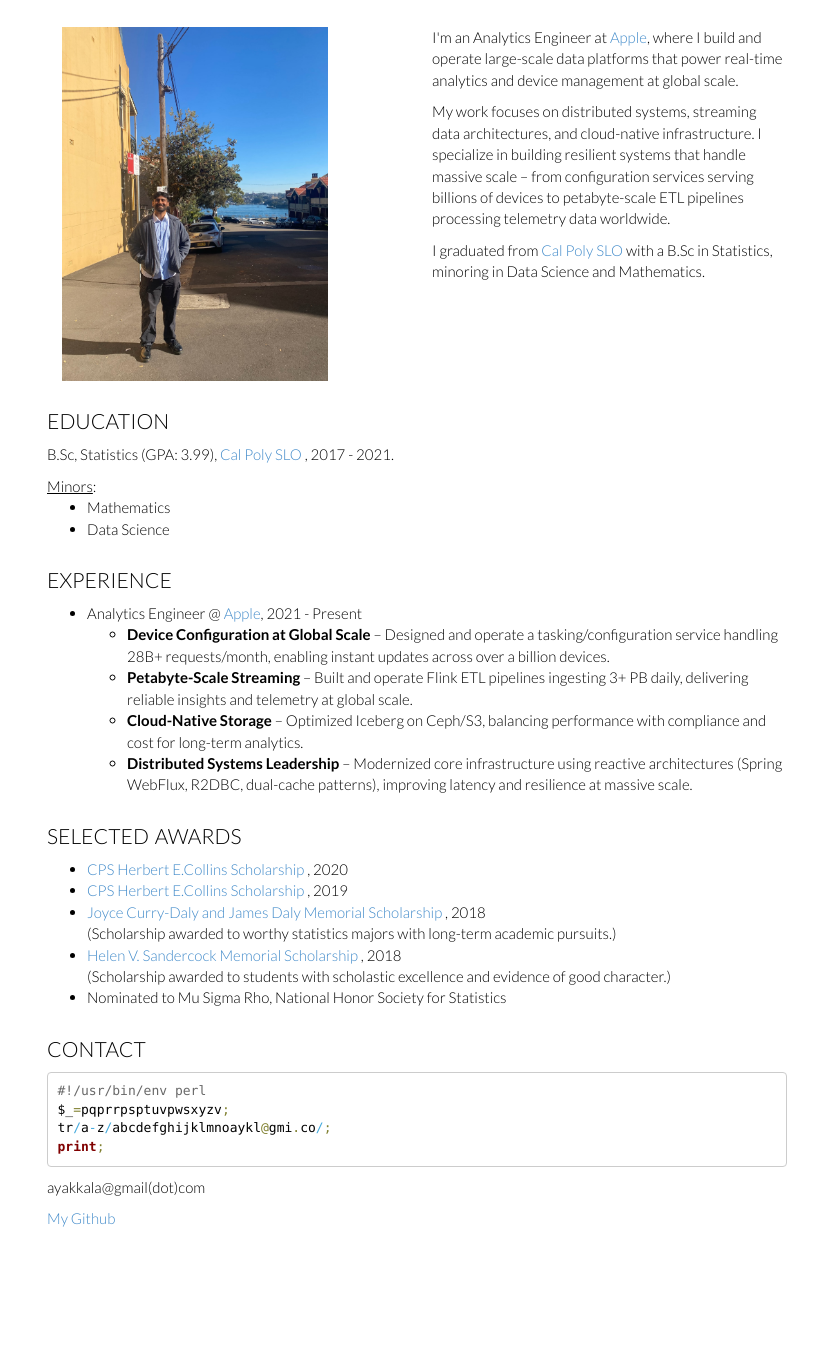
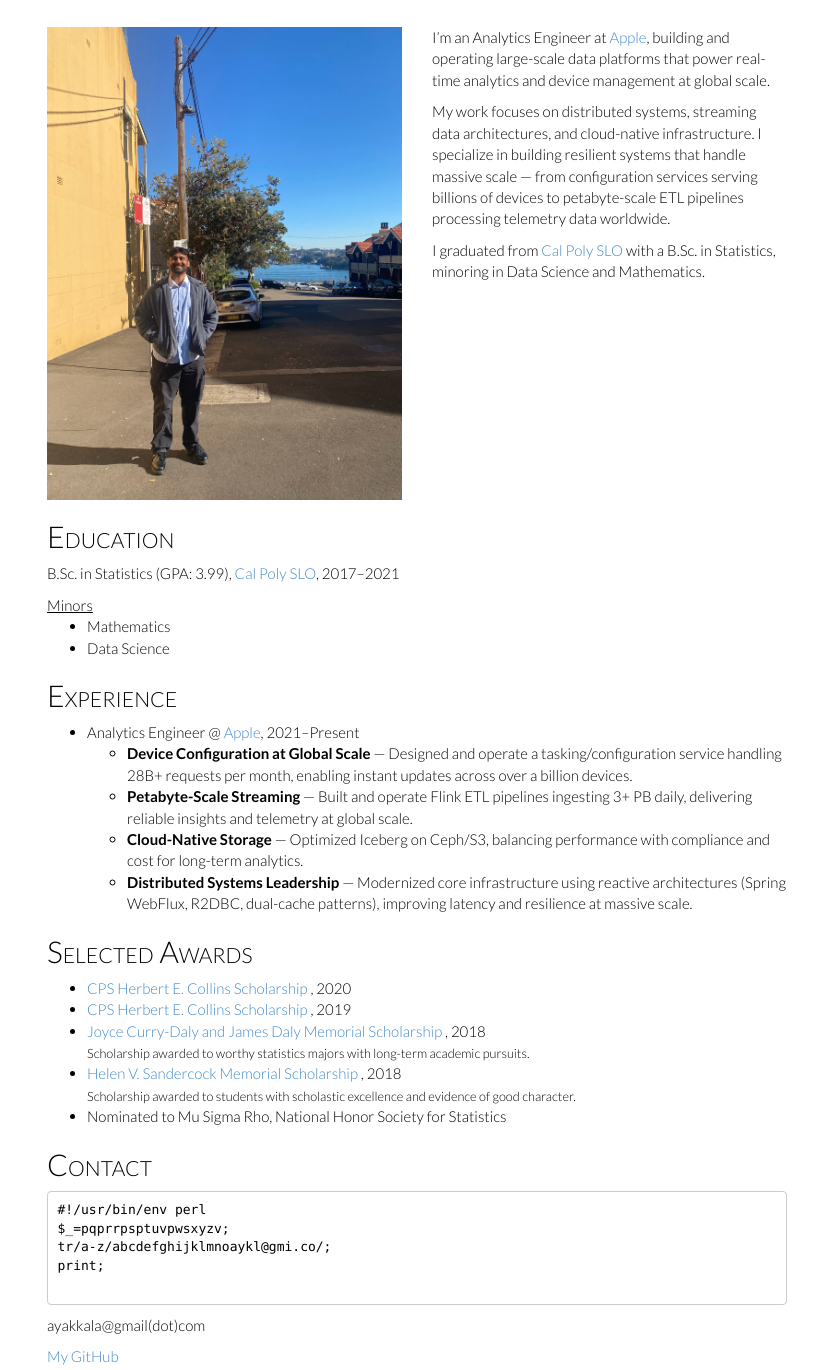
Before and after one commit to ayakkala1/ayakkala.github.io, a website: page index.html in a window 1280 px wide. Shown: the part 166-1536 px from the top of the page, without its empty margins (223-1056 px from the left). Before the commit the page ends 1436 px from the top, so only its background shows below. Drawn offline with nearby package versions, Linux system fonts and the light colour scheme.

Commit message:
cleanups

```diff
--- a/index.html
+++ b/index.html
@@ -2,53 +2,40 @@
 <html lang="en">
     <head>
         <meta charset="utf-8">
-    <meta name="description" content="Anish Yakkala Website Cal Poly">
+        <meta name="description" content="Anish Yakkala — Analytics Engineer at Apple. Distributed systems, streaming data, and large-scale data platforms.">
         <meta name="author" content="Anish Yakkala">
-    <meta name="Anish Yakkala" CONTENT="Anish Yakkala website">
-    <meta name="google-site-verification" content="+nxGUDJ4QpAZ5l9Bsjdi102tLVC21AIh5d1Nl23908vVuFHs34="/>
+        <meta name="viewport" content="width=device-width, initial-scale=1">
+        <meta name="robots" content="index,follow">
+
         <title>Anish Yakkala</title>
-    <meta name="robots" content="noindex,nofollow">
 
-    <!-- Cache Control - Prevent browsers from caching outdated content -->
+        <!-- Cache Control -->
         <meta http-equiv="Cache-Control" content="no-cache, no-store, must-revalidate">
         <meta http-equiv="Pragma" content="no-cache">
         <meta http-equiv="Expires" content="0">
+
+        <!-- Favicon -->
+        <link rel="icon" href="/favicon.ico">
+
+        <!-- Bootstrap CSS -->
+        <link href="css/bootstrap.min.css" rel="stylesheet">
+
+        <!-- Custom styles -->
+        <link href="css/non-responsive.css" rel="stylesheet">
+        <link href="css/style.css" rel="stylesheet">
+
+        <!-- jQuery (single version) -->
         <script src="https://ajax.googleapis.com/ajax/libs/jquery/3.4.0/jquery.min.js"></script>
         <script src="https://maxcdn.bootstrapcdn.com/bootstrap/3.4.0/js/bootstrap.min.js"></script>
-    <!-- Global site tag (gtag.js) - Google Analytics -->
+
+        <!-- Google Analytics -->
         <script async src="https://www.googletagmanager.com/gtag/js?id=UA-132580763-1"></script>
         <script>
             window.dataLayer = window.dataLayer || [];
             function gtag(){dataLayer.push(arguments);}
             gtag('js', new Date());
-
             gtag('config', 'UA-132580763-1');
         </script>
-    <meta content="Anish, Yakkala, Anish Yakkala, Cal Poly SLO, Cal Poly, California Polytechnic San Luis Obispo">
-    <meta charset="utf-8">
-    <meta http-equiv="X-UA-Compatible" content="IE=edge">
-
-    <!-- Note there is no responsive meta tag here -->
-
-    <link rel="shortcut icon" href="../../assets/ico/favicon.ico">
-
-    <title>Anish Yakkala</title>
-
-    <!-- Bootstrap core CSS -->
-    <link href="css/bootstrap.min.css" rel="stylesheet">
-
-    <!-- Custom styles for this template -->
-    <link href="css/non-responsive.css" rel="stylesheet">
-    <link href="css/style.css" rel="stylesheet">
-
-    <!-- Just for debugging purposes. Don't actually copy this line! -->
-    <!--[if lt IE 9]><script src="../../assets/js/ie8-responsive-file-warning.js"></script><![endif]-->
-
-    <!-- HTML5 shim and Respond.js IE8 support of HTML5 elements and media queries -->
-    <!--[if lt IE 9]>
-      <script src="https://oss.maxcdn.com/libs/html5shiv/3.7.0/html5shiv.js"></script>
-      <script src="https://oss.maxcdn.com/libs/respond.js/1.4.2/respond.min.js"></script>
-    <![endif]-->
     </head>
 
     <body>
@@ -69,91 +56,129 @@
                     <ul class="nav navbar-nav">
                         <li class="active"><a href="#">Home</a></li>
                         <li><a href="Anish_Resume.pdf">Resume</a></li>
-	    <li><a href=https://github.com/ayakkala1>Github</a></li>
+                        <li><a href="https://github.com/ayakkala1">GitHub</a></li>
                     </ul>
-        </div><!--/.nav-collapse -->
+                </div>
             </div>
         </div>
 
         <div class="container">
 
             <div class="page-header">
-
                 <h2>ANISH YAKKALA</h2>
-
             </div>
 
             <div class="col-md-6 col-sm-4 col-xs-6">
-      <img src="newer.jpg" class="col-md-10 col-sm-11 col-xs-11" title="Miyu!"/>
+                <img src="newer.jpg"
+                     class="img-responsive"
+                     alt="Photo of Anish Yakkala"
+                     title="Sydney, Australia">
             </div>
 
             <div class="col-md-6 col-sm-8 col-xs-6">
+                <p>
+                I’m an Analytics Engineer at <a href="https://www.apple.com">Apple</a>,
+                building and operating large-scale data platforms that power real-time analytics
+                and device management at global scale.
+                </p>
 
-    <p>I'm an Analytics Engineer at <a href="https://www.apple.com">Apple</a>, where I build and operate large-scale data platforms that power real-time analytics and device management at global scale.</p>
+                <p>
+                My work focuses on distributed systems, streaming data architectures, and cloud-native
+                infrastructure. I specialize in building resilient systems that handle massive scale —
+                from configuration services serving billions of devices to petabyte-scale ETL pipelines
+                processing telemetry data worldwide.
+                </p>
 
-    <p>My work focuses on distributed systems, streaming data architectures, and cloud-native infrastructure. I specialize in building resilient systems that handle massive scale – from configuration services serving billions of devices to petabyte-scale ETL pipelines processing telemetry data worldwide.</p>
+                <p>
+                I graduated from <a href="https://statistics.calpoly.edu/">Cal Poly SLO</a>
+                with a B.Sc. in Statistics, minoring in Data Science and Mathematics.
+                </p>
 
-    <p>I graduated from <a href="https://statistics.calpoly.edu/">Cal Poly SLO</a> with a B.Sc in Statistics, minoring in Data Science and Mathematics.</p>
-
-      <br/><br/><br/>
-
+                <br><br><br>
             </div>
 
             <div class="col-md-12">
-      <h2>education</h2>
-
-      <p>B.Sc, Statistics (GPA: 3.99), <a href=https://www.calpoly.edu/> Cal Poly SLO </a>, 2017 - 2021.</p>
-        <u>Minors</u>:
+                <h2>Education</h2>
+                <p>B.Sc. in Statistics (GPA: 3.99), <a href="https://www.calpoly.edu/">Cal Poly SLO</a>, 2017–2021</p>
+                <u>Minors</u>
                 <ul>
                     <li>Mathematics</li>
                     <li>Data Science</li>
                 </ul>
 
-      <h2>experience</h2>
+                <h2>Experience</h2>
                 <ul>
-	<li>Analytics Engineer @ <a href = "https://www.apple.com">Apple</a>, 2021 - Present
+                    <li>
+                        Analytics Engineer @ <a href="https://www.apple.com">Apple</a>, 2021–Present
                         <ul>
-	    <li><strong>Device Configuration at Global Scale</strong> – Designed and operate a tasking/configuration service handling 28B+ requests/month, enabling instant updates across over a billion devices.</li>
-	    <li><strong>Petabyte-Scale Streaming</strong> – Built and operate Flink ETL pipelines ingesting 3+ PB daily, delivering reliable insights and telemetry at global scale.</li>
-	    <li><strong>Cloud-Native Storage</strong> – Optimized Iceberg on Ceph/S3, balancing performance with compliance and cost for long-term analytics.</li>
-	    <li><strong>Distributed Systems Leadership</strong> – Modernized core infrastructure using reactive architectures (Spring WebFlux, R2DBC, dual-cache patterns), improving latency and resilience at massive scale.</li>
+                            <li>
+                                <strong>Device Configuration at Global Scale</strong> — Designed and operate a
+                                tasking/configuration service handling 28B+ requests per month, enabling instant
+                                updates across over a billion devices.
+                            </li>
+                            <li>
+                                <strong>Petabyte-Scale Streaming</strong> — Built and operate Flink ETL pipelines
+                                ingesting 3+ PB daily, delivering reliable insights and telemetry at global scale.
+                            </li>
+                            <li>
+                                <strong>Cloud-Native Storage</strong> — Optimized Iceberg on Ceph/S3, balancing
+                                performance with compliance and cost for long-term analytics.
+                            </li>
+                            <li>
+                                <strong>Distributed Systems Leadership</strong> — Modernized core infrastructure
+                                using reactive architectures (Spring WebFlux, R2DBC, dual-cache patterns),
+                                improving latency and resilience at massive scale.
+                            </li>
                         </ul>
                     </li>
                 </ul>
 
-      <h2>selected awards</h2>
-
+                <h2>Selected Awards</h2>
                 <ul>
-	      <li><a href= "http://www.caed.calpoly.edu/content/opportunities/caed-scholarship">CPS Herbert E.Collins Scholarship </a>, 2020</li>
-      <li><a href= "http://www.caed.calpoly.edu/content/opportunities/caed-scholarship">CPS Herbert E.Collins Scholarship </a>, 2019</li>
-      <li><a
-      href="https://statistics.calpoly.edu/content/joyce-curry-daly-and-jim-daly-memorial-scholarship">Joyce Curry-Daly and James Daly Memorial Scholarship </a>, 2018 </li>(Scholarship awarded to worthy statistics majors with long-term academic pursuits.)</li>
-      <li><a
-      href="https://giving.calpoly.edu/scholarships-uw">Helen V. Sandercock Memorial Scholarship </a>, 2018 </li>(Scholarship awarded to students with scholastic excellence and evidence of good character.)</li>
-	<li> Nominated to Mu Sigma Rho, National Honor Society for Statistics</li>
+                    <li>
+                        <a href="http://www.caed.calpoly.edu/content/opportunities/caed-scholarship">
+                            CPS Herbert E. Collins Scholarship
+                        </a>, 2020
+                    </li>
+                    <li>
+                        <a href="http://www.caed.calpoly.edu/content/opportunities/caed-scholarship">
+                            CPS Herbert E. Collins Scholarship
+                        </a>, 2019
+                    </li>
+                    <li>
+                        <a href="https://statistics.calpoly.edu/content/joyce-curry-daly-and-jim-daly-memorial-scholarship">
+                            Joyce Curry-Daly and James Daly Memorial Scholarship
+                        </a>, 2018
+                        <br><small>Scholarship awarded to worthy statistics majors with long-term academic pursuits.</small>
+                    </li>
+                    <li>
+                        <a href="https://giving.calpoly.edu/scholarships-uw">
+                            Helen V. Sandercock Memorial Scholarship
+                        </a>, 2018
+                        <br><small>Scholarship awarded to students with scholastic excellence and evidence of good character.</small>
+                    </li>
+                    <li>Nominated to Mu Sigma Rho, National Honor Society for Statistics</li>
                 </ul>
 
+                <h2>Contact</h2>
 
-      <h2>contact</h2>
-     <pre style="color:#000000;background:#ffffff;"><span style="color:#696969; ">#!/usr/bin/env perl</span>
-$_<span style="color:#808030; ">=</span>pqprrpsptuvpwsxyzv<span style="color:#808030; ">;</span>
-tr<span style="color:#44aadd; ">/</span>a<span style="color:#44aadd; ">-</span>z<span style="color:#44aadd; ">/</span>abcdefghijklmnoaykl<span style="color:#808030; ">@</span>gmi<span style="color:#808030; ">.</span>co<span style="color:#44aadd; ">/</span><span style="color:#808030; ">;</span>
-<span style="color:#800000; font-weight:bold; ">print</span><span style="color:#808030; ">;</span>
+                <pre style="color:#000;background:#fff;">
+#!/usr/bin/env perl
+$_=pqprrpsptuvpwsxyzv;
+tr/a-z/abcdefghijklmnoaykl@gmi.co/;
+print;
                 </pre>
+
                 <p>
-&#97;&#121;&#97;&#107;&#107;&#97;&#108;&#97;&#64;&#103;&#109;&#97;&#105;&#108;(dot)&#99;&#111;&#109;&#10;
+                &#97;&#121;&#97;&#107;&#107;&#97;&#108;&#97;&#64;&#103;&#109;&#97;&#105;&#108;(dot)&#99;&#111;&#109;
                 </p>
+
+                <p>
+                <a href="https://github.com/ayakkala1">My GitHub</a>
                 </p>
-<a href="https://github.com/ayakkala1">My Github </a>
-        </p>
+            </div>
 
         </div> <!-- /container -->
 
-
-    <!-- Bootstrap core JavaScript
-    ================================================== -->
-    <!-- Placed at the end of the document so the pages load faster -->
-    <script src="https://ajax.googleapis.com/ajax/libs/jquery/1.11.0/jquery.min.js"></script>
-    <script src="js/bootstrap.min.js"></script>
     </body>
 </html>
```
Lines whose indentation alone changed are shown as unchanged.
